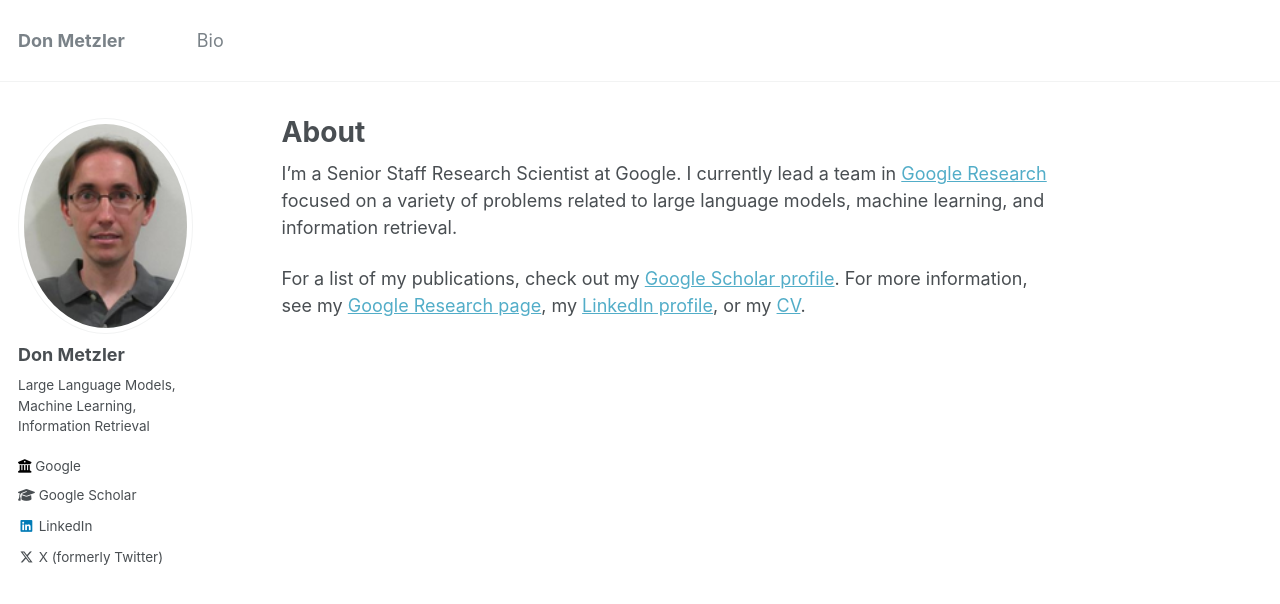
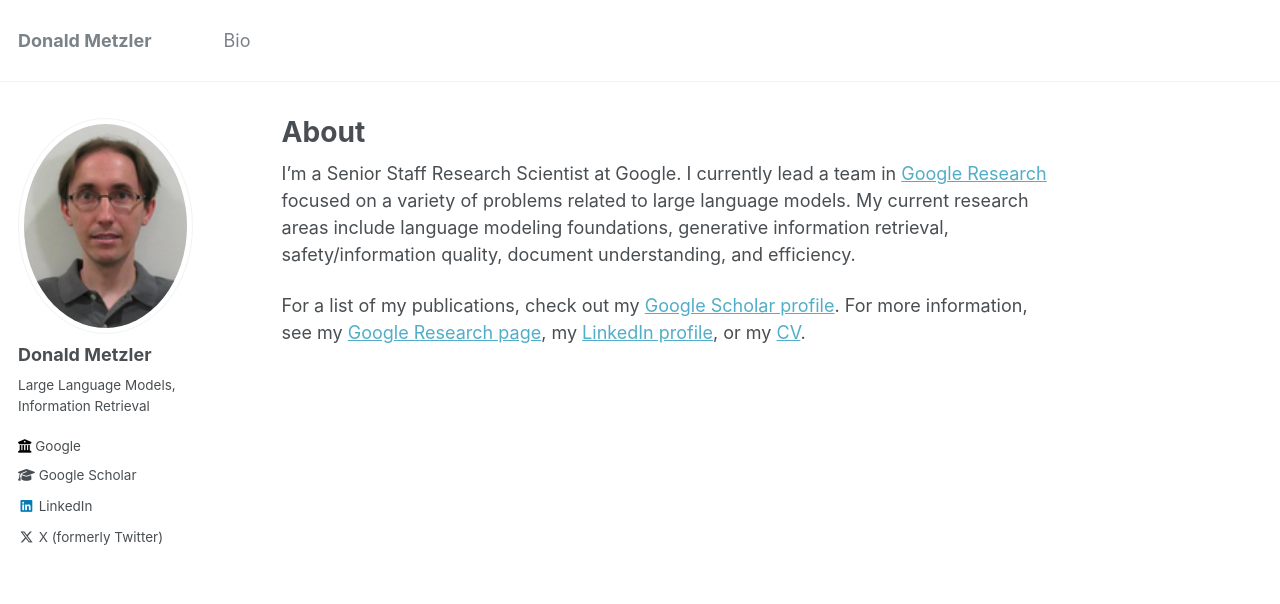
Before and after one commit to metzlerd/metzlerd.github.io, a Jekyll site: the page built from _pages/about.md, in a window 1280 px wide. Shown: the top 604 px of the page. Built offline with Jekyll 4.4.1, drawn with Linux system fonts in a browser that asks for light colours.

Commit message:
About, bio, and CV updates.

```diff
--- a/_config.yml
+++ b/_config.yml
@@ -8,9 +8,9 @@
 
 # Basic Site Settings
 locale                   : "en-US"
-title                    : "Don Metzler"
+title                    : "Donald Metzler"
 title_separator          : "-"
-name                     : &name "Don Metzler"
+name                     : &name "Donald Metzler"
 description              : &description "Research Scientist at Google"
 url                      : https://metzlerd.github.io # the base hostname & protocol for your site e.g. "https://mmistakes.github.io"
 baseurl                  : "" # the subpath of your site, e.g. "/blog"
@@ -22,9 +22,9 @@ repository               : "metzlerd.github.io"
 author:
   # Biographic information
   avatar           : "profile.png"
-  name             : "Don Metzler"
+  name             : "Donald Metzler"
   pronouns         : # example: "she/her"
-  bio              : "Large Language Models, Machine Learning, Information Retrieval"
+  bio              : "Large Language Models, Information Retrieval"
   location         : # LOCATION
   employer         : "Google"
   uri              : # URL
--- a/_pages/about.md
+++ b/_pages/about.md
@@ -8,8 +8,10 @@ redirect_from:
 ---
 
 I'm a Senior Staff Research Scientist at Google. I currently lead a team in
-[Google Research](http://research.google.com) focused on a variety of problems
-related to  large language models, machine learning, and information retrieval.
+[Google Research](http://research.google.com) focused on a variety of problems related to large
+language models. My current research areas include language modeling foundations,
+generative information retrieval, safety/information quality, document understanding,
+and efficiency.
 
 For a list of my publications, check out my [Google Scholar profile](https://scholar.google.com/citations?user=bmXpOd8AAAAJ&hl=en).
 For more information, see my [Google Research page](https://research.google/people/donald-metzler/),
```
Also changed, not shown: _pages/bio.md (+1 -1 lines), 1 other file.
